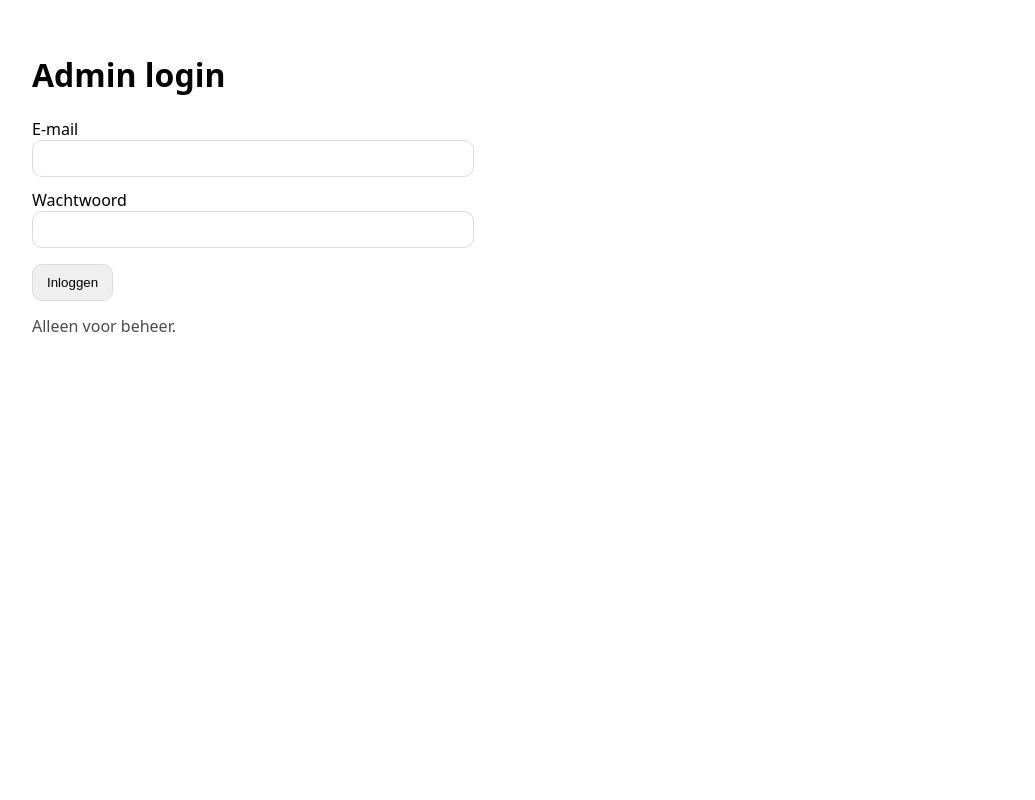
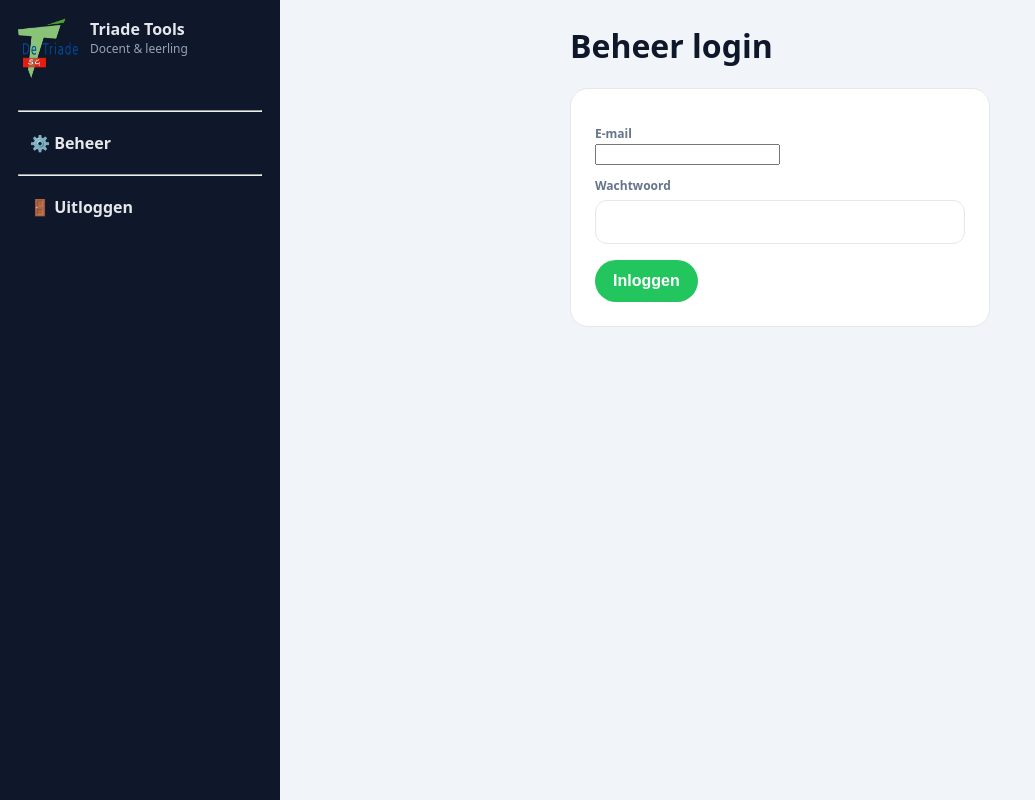
Before and after one commit to tnieuweboer-prog/mediawize, a Flask app: page /admin/login?next=/admin/ in a window 1280 px wide. Shown: the whole page, without its empty margins (0-1035 px from the left). Run offline with Flask 3, Linux system fonts and the light colour scheme; the visitor is signed in with stand-in values (Sample User, id 1).

Commit message:
Update login.html 3

```diff
--- a/templates/admin/login.html
+++ b/templates/admin/login.html
@@ -1,19 +1,18 @@
-<!-- templates/admin/login.html -->
-<!doctype html>
-<html lang="nl">
-  <head>
-    <meta charset="utf-8" />
-    <meta name="viewport" content="width=device-width, initial-scale=1" />
-    <title>Mediawize Admin login</title>
-  </head>
-  <body style="font-family: system-ui; padding: 24px; max-width: 420px;">
-    <h1>Admin login</h1>
+{% extends "base.html" %}
+
+{% set page_title = "Admin login" %}
+
+{% block content %}
+
+<div style="max-width:420px;margin:0 auto;">
+
+  <h1>Beheer login</h1>
 
   {% with messages = get_flashed_messages(with_categories=true) %}
     {% if messages %}
-        <div style="margin: 12px 0;">
+      <div style="margin:12px 0;">
         {% for category, msg in messages %}
-            <div style="padding:10px;border:1px solid #ddd;border-radius:10px;margin-bottom:8px;">
+          <div class="alert">
             {{ msg }}
           </div>
         {% endfor %}
@@ -21,22 +20,32 @@
     {% endif %}
   {% endwith %}
 
-    <form method="post" action="{{ url_for('admin.admin_login_post') }}">
-      <input type="hidden" name="next_url" value="{{ next_url }}"/>
+  <form method="post" action="{{ url_for('admin.admin_login_post') }}" class="card">
 
-      <label style="display:block;margin-top:12px;">E-mail</label>
-      <input name="email" type="email" required style="width:100%;padding:10px;border:1px solid #ddd;border-radius:10px;"/>
+    <input type="hidden" name="next_url" value="{{ next_url }}">
 
-      <label style="display:block;margin-top:12px;">Wachtwoord</label>
-      <input name="password" type="password" required style="width:100%;padding:10px;border:1px solid #ddd;border-radius:10px;"/>
+    <label>E-mail</label>
+    <input
+      type="email"
+      name="email"
+      required
+      autocomplete="username"
+    >
 
-      <button type="submit" style="margin-top:16px;padding:10px 14px;border:1px solid #ddd;border-radius:10px;cursor:pointer;">
+    <label>Wachtwoord</label>
+    <input
+      type="password"
+      name="password"
+      required
+      autocomplete="current-password"
+    >
+
+    <button type="submit" class="btn primary" style="margin-top:16px;">
       Inloggen
     </button>
+
   </form>
 
-    <p style="margin-top:14px;opacity:.7;">
-      Alleen voor beheer.
-    </p>
-  </body>
-</html>
+</div>
+
+{% endblock %}
```
Lines whose indentation alone changed are shown as unchanged.
